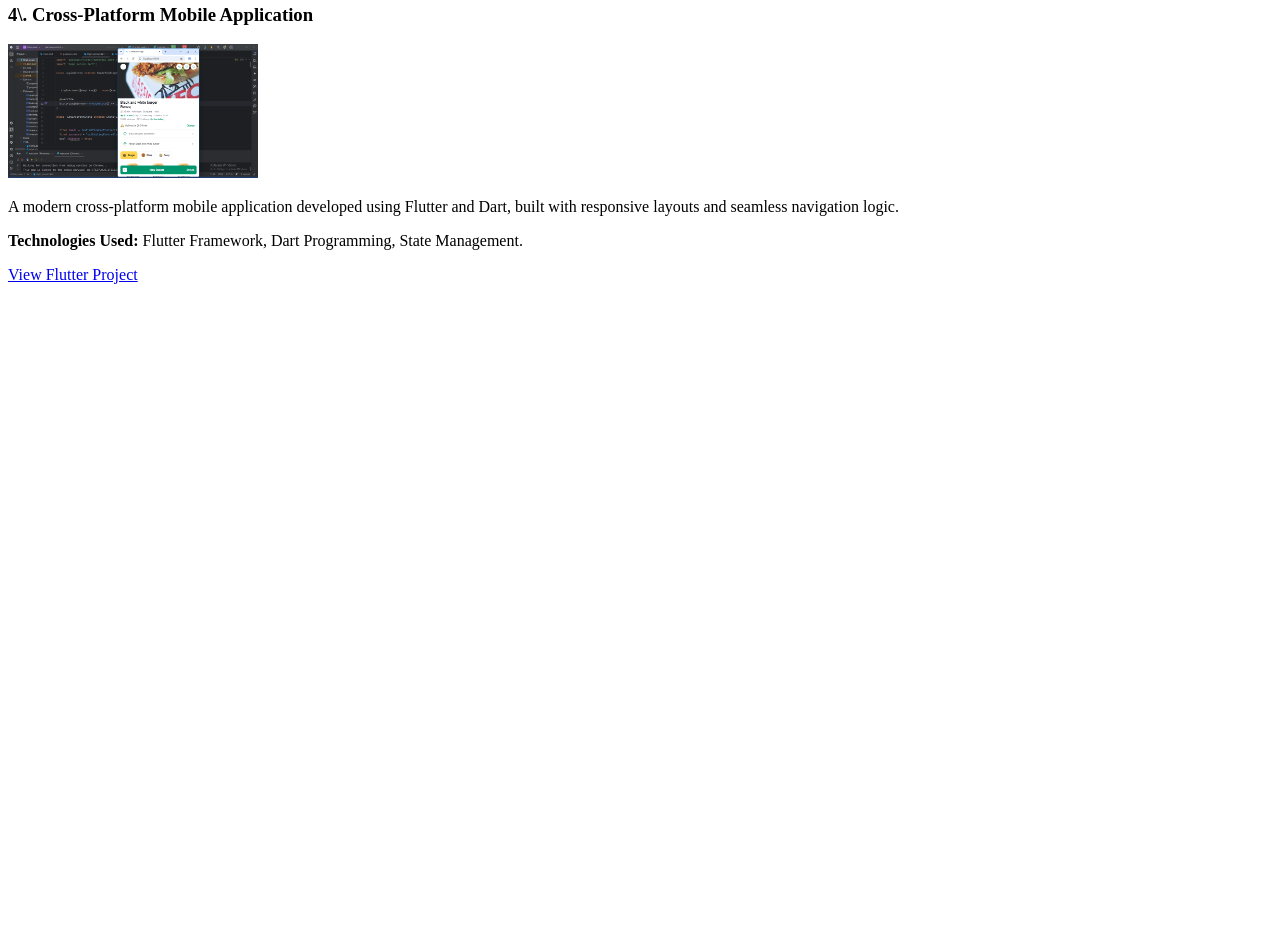
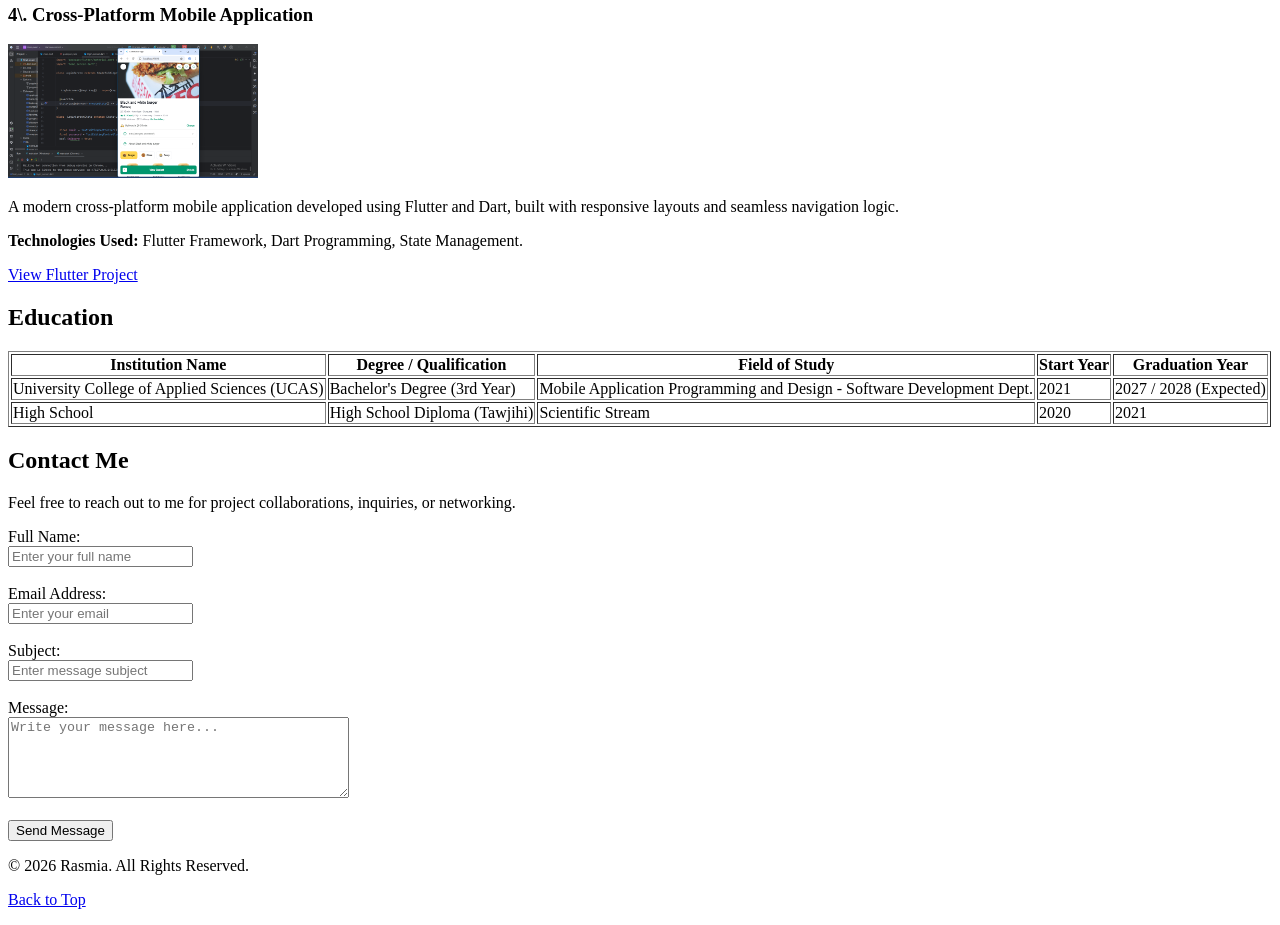
Before and after one commit to rasmiaabd/personal-portfolio, a plain HTML site: page index.html in a window 1280 px wide. Shown: the part 2356-3281 px from the top of the page. Before the commit the page ends 2656 px from the top, so only its background shows below. Drawn offline with Linux system fonts and the light colour scheme.

Commit message:
Added a new sections for contact information and footer to the index.html file. The contact section includes a form for users to submit their name, email, and message. The footer contains copyright information and a link to return to the top of the page.

```diff
--- a/index.html
+++ b/index.html
@@ -110,8 +110,80 @@
             </article>
         </section>
 
+        <section id="education">
+            <h2>Education</h2>
+            <table border="1">
+                <thead>
+                    <tr>
+                        <th>Institution Name</th>
+                        <th>Degree / Qualification</th>
+                        <th>Field of Study</th>
+                        <th>Start Year</th>
+                        <th>Graduation Year</th>
+                    </tr>
+                </thead>
+                <tbody>
+                    <tr>
+                        <td>University College of Applied Sciences (UCAS)</td>
+                        <td>Bachelor's Degree (3rd Year)</td>
+                        <td>Mobile Application Programming and Design - Software Development Dept.</td>
+                        <td>2021</td>
+                        <td>2027 / 2028 (Expected)</td>
+                    </tr>
+                    <tr>
+                        <td>High School</td>
+                        <td>High School Diploma (Tawjihi)</td>
+                        <td>Scientific Stream</td>
+                        <td>2020</td>
+                        <td>2021</td>
+                    </tr>
+                </tbody>
+            </table>
+        </section>
+         <section id="contact">
+        <h2>Contact Me</h2>
+        <p>Feel free to reach out to me for project collaborations, inquiries, or networking.</p>
+
+        <form action="#" method="post">
+            <div>
+                <label for="name">Full Name:</label><br>
+                <input type="text" id="name" name="name" placeholder="Enter your full name" required>
+            </div>
+            <br>
+
+            <div>
+                <label for="email">Email Address:</label><br>
+                <input type="email" id="email" name="email" placeholder="Enter your email" required>
+            </div>
+            <br>
+
+            <div>
+                <label for="subject">Subject:</label><br>
+                <input type="text" id="subject" name="subject" placeholder="Enter message subject" required>
+            </div>
+            <br>
+
+            <div>
+                <label for="message">Message:</label><br>
+                <textarea id="message" name="message" rows="5" cols="40" placeholder="Write your message here..." required></textarea>
+            </div>
+            <br>
+
+            <div>
+                <button type="submit">Send Message</button>
+            </div>
+        </form>
+    </section>
+
 
     </main>
+
+     <footer>
+        <p>&copy; 2026 Rasmia. All Rights Reserved.</p>
+        <p>
+            <a href="#home">Back to Top</a>
+        </p>
+    </footer>
 
 
 </body>
```
